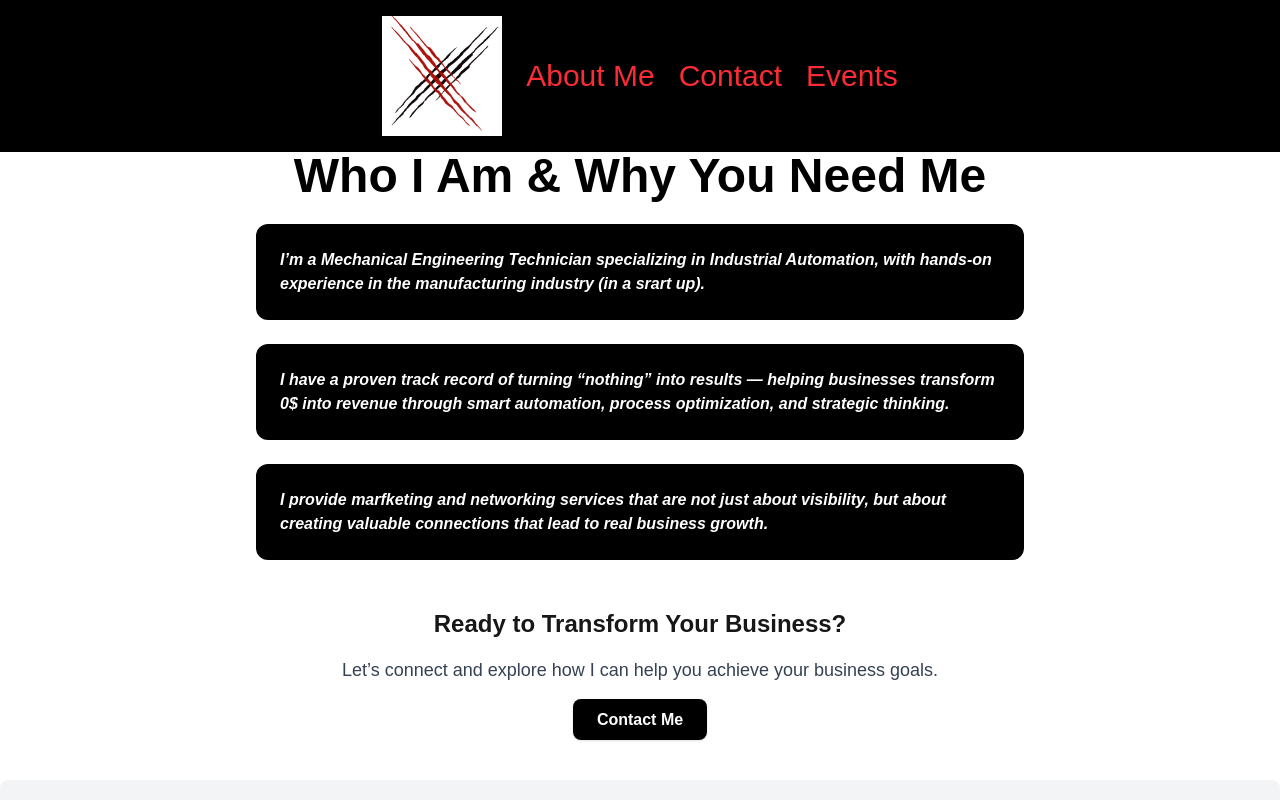
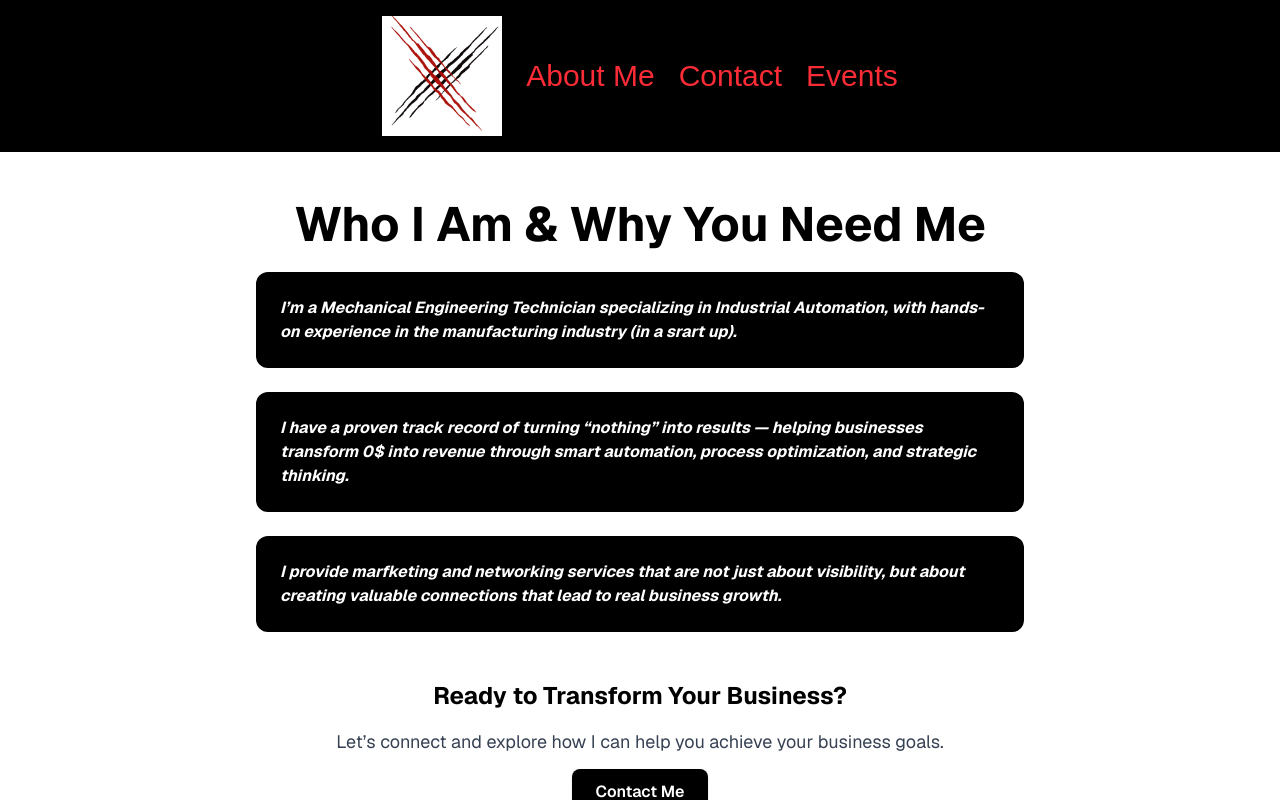
Before and after one commit to ninjay125/CMM-website, a Next.js app: page /aboutme in a window 1280 px wide. Shown: the top 800 px of the page. Built offline with nearby package versions, Linux system fonts and the light colour scheme.

Commit message:
about fix v3

```diff
--- a/src/app/aboutme/page.jsx
+++ b/src/app/aboutme/page.jsx
@@ -2,8 +2,8 @@ import Image from "next/image";
 
 export default function Home() {
   return (
-    <div>
-      <section className="max-w-4xl mx-auto bg-white text-center">
+    <div className= "bg-white min-h-screen text-black px-6 py-12 font-sans">
+      <section className="max-w-4xl mx-auto  text-center">
         <h1 className="text-4xl md:text-5xl font-bold text-black mb-6">
           Who I Am & Why You Need Me
         </h1>
```
